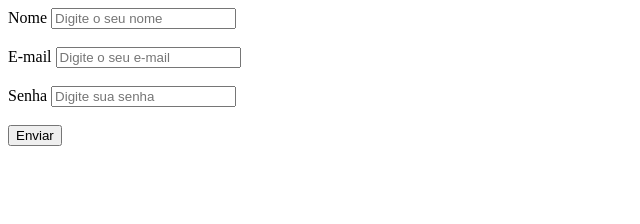
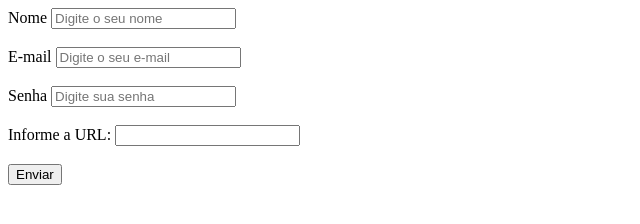
Before and after one commit to joaobosco2011/html-avancado, a plain HTML site: page AULA - 1/index.html in a window 1280 px wide. Shown: the whole page, without its empty margins (0-640 px from the left). Drawn offline with Linux system fonts and the light colour scheme.

Commit message:
Finalizada a Aula 1

```diff
--- a/AULA - 1/index.html
+++ b/AULA - 1/index.html
@@ -24,6 +24,10 @@
 
             <br><br>
 
+            <label for="url">Informe a URL: </label> <input name="url" id="url" type="url">
+
+            <br><br>
+
             <button>Enviar</button>
         </form>
 
```
